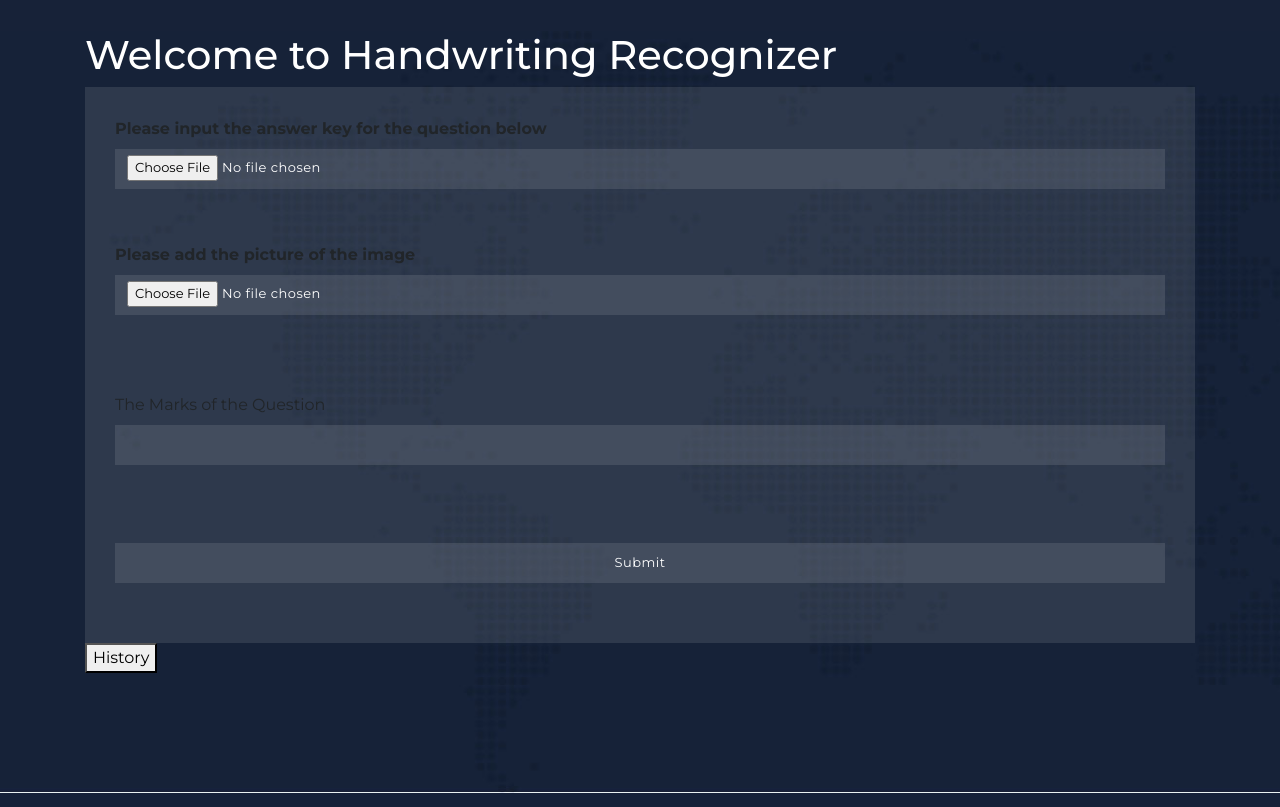
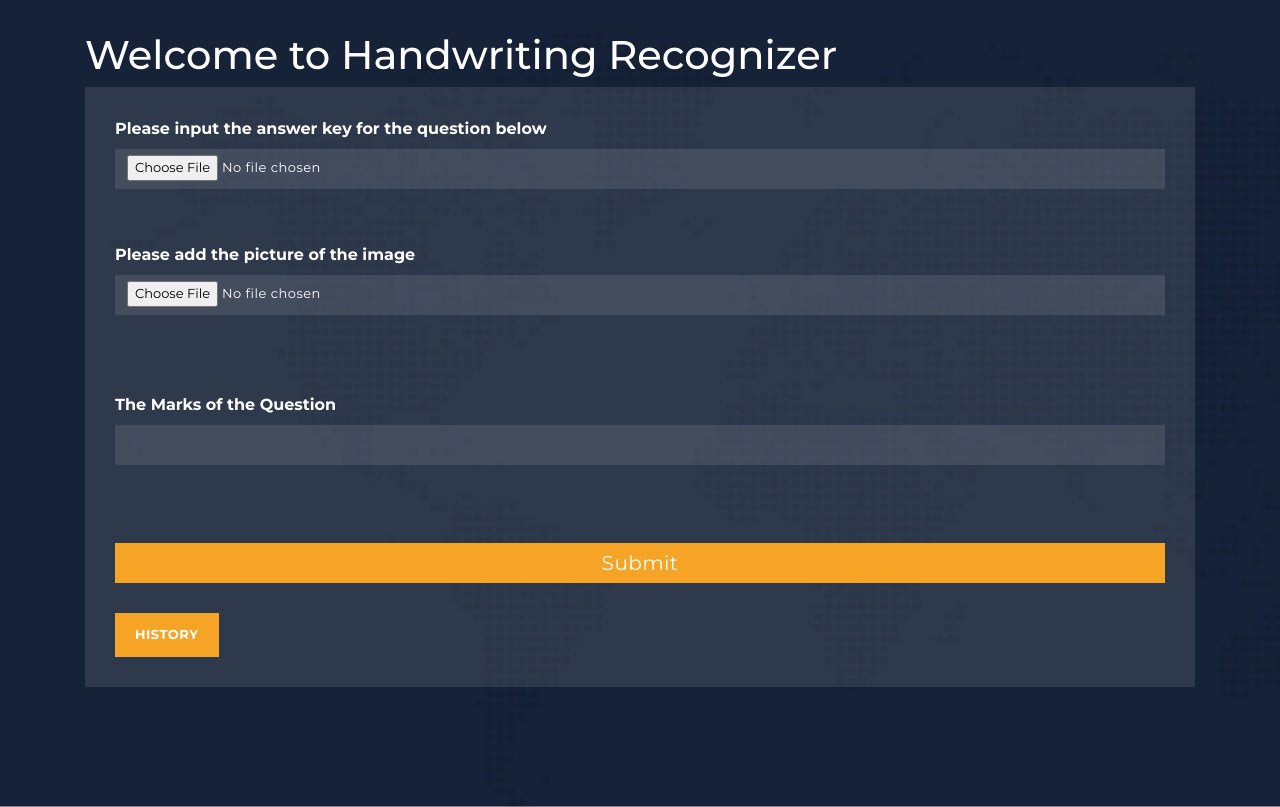
Before and after one commit to Sanjsarma/CorrectEasy, a Django app: page /index/ in a window 1280 px wide. Shown: the part 80-887 px from the top of the page. Run offline with Django 3.2, Linux system fonts and the light colour scheme; some libraries are stand-ins or nearby versions.

Commit message:
final index

```diff
--- a/newapp/templates/index.html
+++ b/newapp/templates/index.html
@@ -25,6 +25,13 @@
           margin-top: 100px;
           padding: 1200px;
         }
+        input[type=submit] {
+          background-color: #f5a425 !important;
+          font-size: 20px !important;
+          }
+          .label-form {
+            color: white !important;
+          }
   </style>
 
 </head>
@@ -51,10 +58,11 @@
         <li><a href="https://templatemo.com" class="external">External</a></li>  -->
       </ul>
     </nav>
+
   </header>
   <section class="section contact"  >
     <div class="container" >
-    <div style = "  margin-top :10%;">
+    <div style = "  margin-top :10%; color: white;">
     <h1 style = "  color :white ;">Welcome to Handwriting Recognizer</h1>
     <h2></h2>
     <form action='/info/' method='post' class="form" enctype="multipart/form-data">
@@ -68,7 +76,7 @@
         <input type='file' name='pic' accept='img/*' id='pic' style="    opacity: 100%;" class="custom-file-input form-control">
         <br>
         <br>
-        <label for="marks">The Marks of the Question</label>
+        <label  class="form-label" for="customFile" ><b>The Marks of the Question<b></label>
         <br>
         <input type="number" id="marks" name="marks"><br>
          <br>
--- a/newapp/views.py
+++ b/newapp/views.py
@@ -16,7 +16,7 @@
 
 def info(request):
     #vision api code which also saves data to db.
-    os.environ["GOOGLE_APPLICATION_CREDENTIALS"]="C:/Users/malav/OneDrive/Desktop/CorrectEasy/CorrectEasy/key.json"
+    os.environ["GOOGLE_APPLICATION_CREDENTIALS"]="C:/Users/USER/Documents/Projects/New_cis/CorrectEasy/key.json"
     client = vision.ImageAnnotatorClient()
     myfile = request.FILES["key"]
     fs = FileSystemStorage()
```
Also changed, not shown: media/1.jpg (added), media/1_ONmp5Mq.jpg (added), media/2.jpg (added), media/2_R7zgAtf.jpg (added), newapp/templates/home.html (line endings or trailing spaces).
